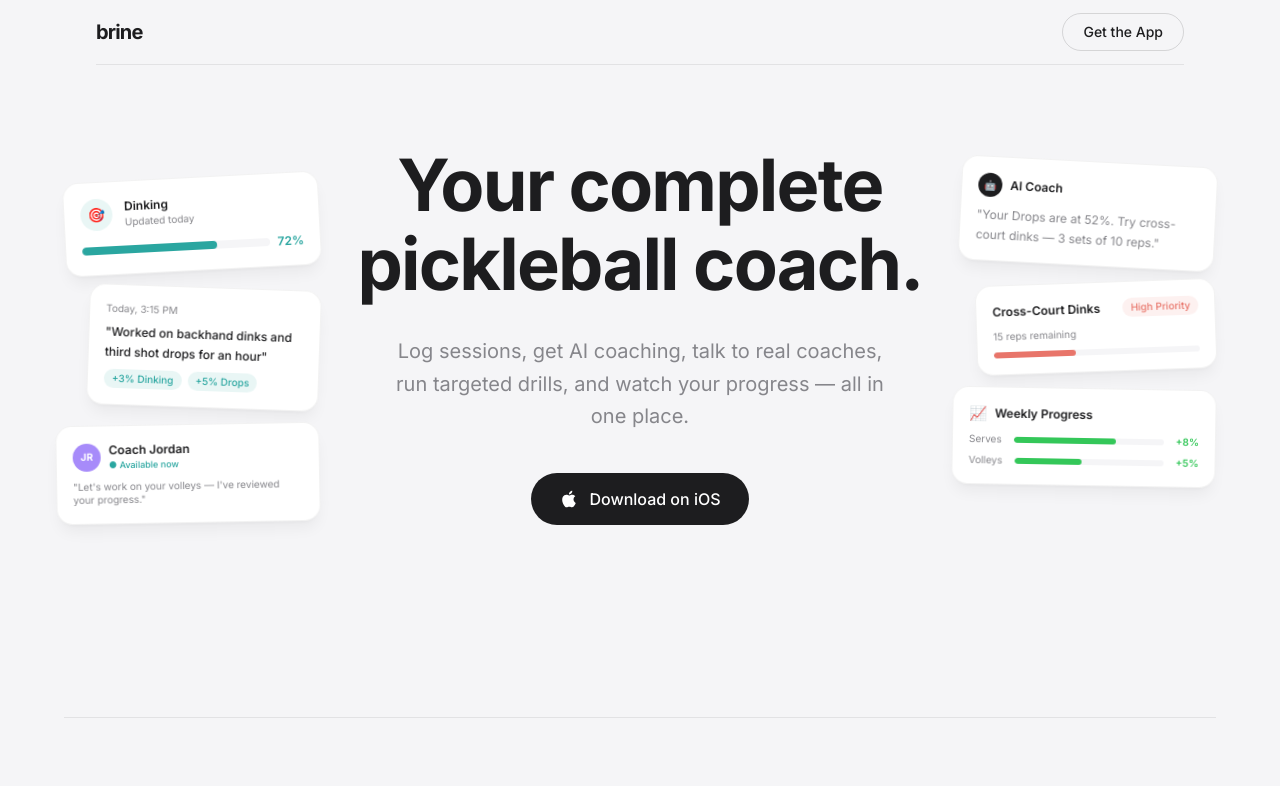
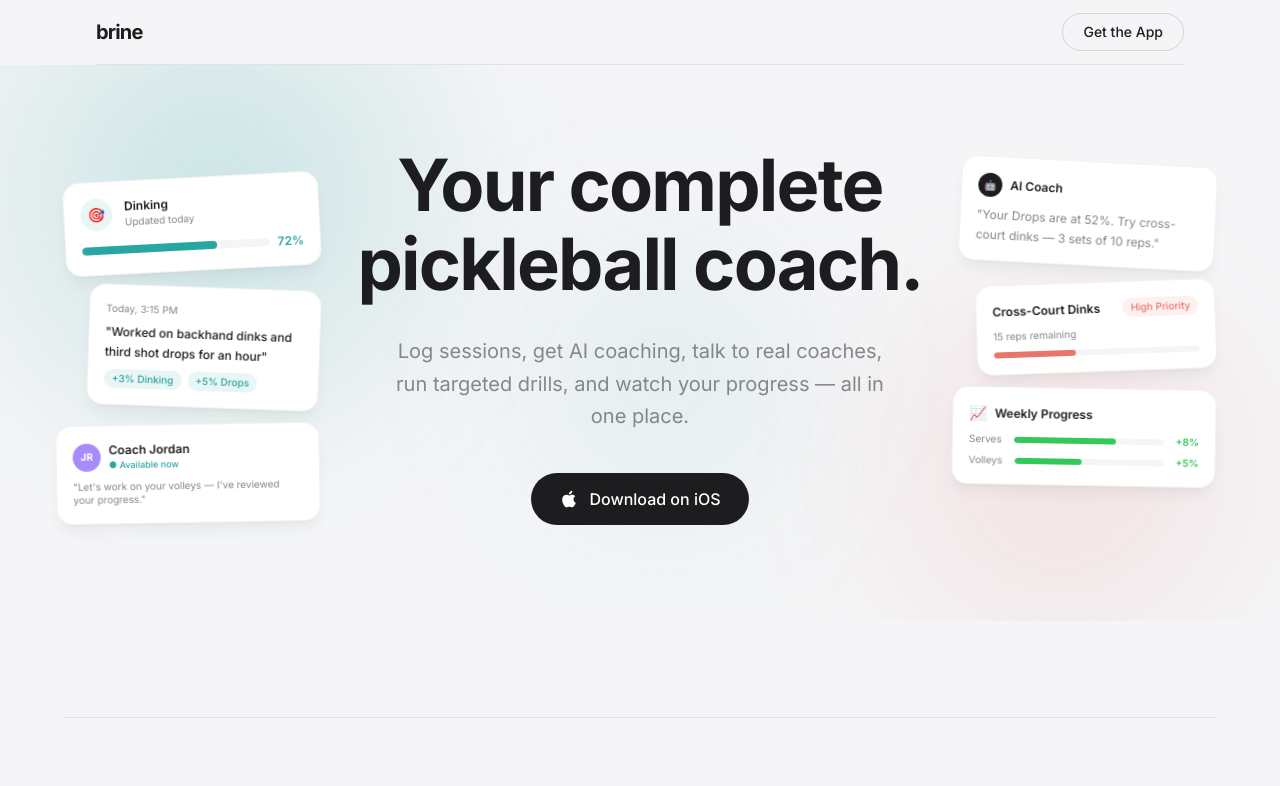
Before and after one commit to wanalwanalwan/brine-landing, a Vue app: page / in a window 1280 px wide. Shown: the top 786 px of the page. Built offline with nearby package versions, Linux system fonts and the light colour scheme.

Commit message:
Add animated gradient mesh background to hero section
Three CSS orbs (teal top-left, coral bottom-right, teal center) drift
slowly with independent keyframe animations — no dependencies.

Co-Authored-By: Claude Sonnet 4.6 <noreply@anthropic.com>

```diff
--- a/src/assets/styles.css
+++ b/src/assets/styles.css
@@ -58,6 +58,60 @@
   opacity: 1;
 }
 
+/* Hero gradient mesh orbs */
+.gradient-orb-1 {
+  position: absolute;
+  width: 650px;
+  height: 650px;
+  top: -160px;
+  left: -160px;
+  border-radius: 50%;
+  background: radial-gradient(circle, #2AA6A038 0%, transparent 70%);
+  filter: blur(48px);
+  animation: orb-drift-1 14s ease-in-out infinite;
+}
+
+.gradient-orb-2 {
+  position: absolute;
+  width: 520px;
+  height: 520px;
+  bottom: -80px;
+  right: -80px;
+  border-radius: 50%;
+  background: radial-gradient(circle, #E8756A28 0%, transparent 70%);
+  filter: blur(48px);
+  animation: orb-drift-2 17s ease-in-out infinite;
+}
+
+.gradient-orb-3 {
+  position: absolute;
+  width: 440px;
+  height: 440px;
+  top: calc(50% - 220px);
+  left: calc(50% - 220px);
+  border-radius: 50%;
+  background: radial-gradient(circle, #2AA6A01a 0%, transparent 70%);
+  filter: blur(64px);
+  animation: orb-drift-3 11s ease-in-out infinite;
+}
+
+@keyframes orb-drift-1 {
+  0%, 100% { transform: translate(0, 0); }
+  33%       { transform: translate(50px, -35px); }
+  66%       { transform: translate(-25px, 25px); }
+}
+
+@keyframes orb-drift-2 {
+  0%, 100% { transform: translate(0, 0); }
+  33%       { transform: translate(-40px, 30px); }
+  66%       { transform: translate(30px, -25px); }
+}
+
+@keyframes orb-drift-3 {
+  0%, 100% { transform: translate(0, 0); }
+  50%       { transform: translate(25px, 35px); }
+}
+
 /* Hero float animations */
 @keyframes float-slow {
   0%, 100% { transform: translateY(0px); }
--- a/src/components/HeroSection.vue
+++ b/src/components/HeroSection.vue
@@ -1,5 +1,12 @@
 <template>
-  <section class="pt-16 md:pt-20 pb-16 md:pb-24 px-6 md:px-8 overflow-hidden">
+  <section class="relative pt-16 md:pt-20 pb-16 md:pb-24 px-6 md:px-8 overflow-hidden">
+    <!-- Gradient mesh background -->
+    <div class="absolute inset-0 pointer-events-none" aria-hidden="true">
+      <div class="gradient-orb-1"></div>
+      <div class="gradient-orb-2"></div>
+      <div class="gradient-orb-3"></div>
+    </div>
+
     <div class="max-w-6xl mx-auto relative">
       <!-- Left UI elements (desktop only) -->
       <div class="hidden lg:block absolute left-0 top-8 w-64">
```
